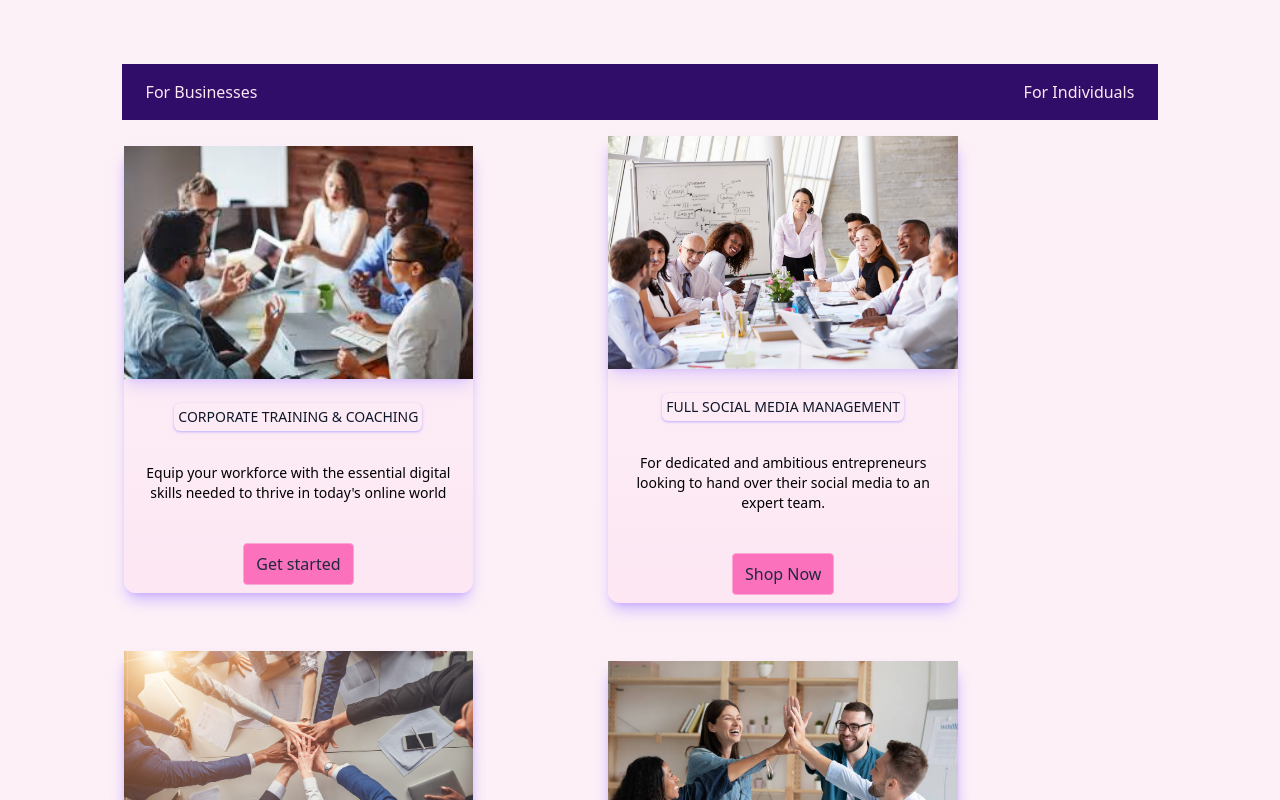
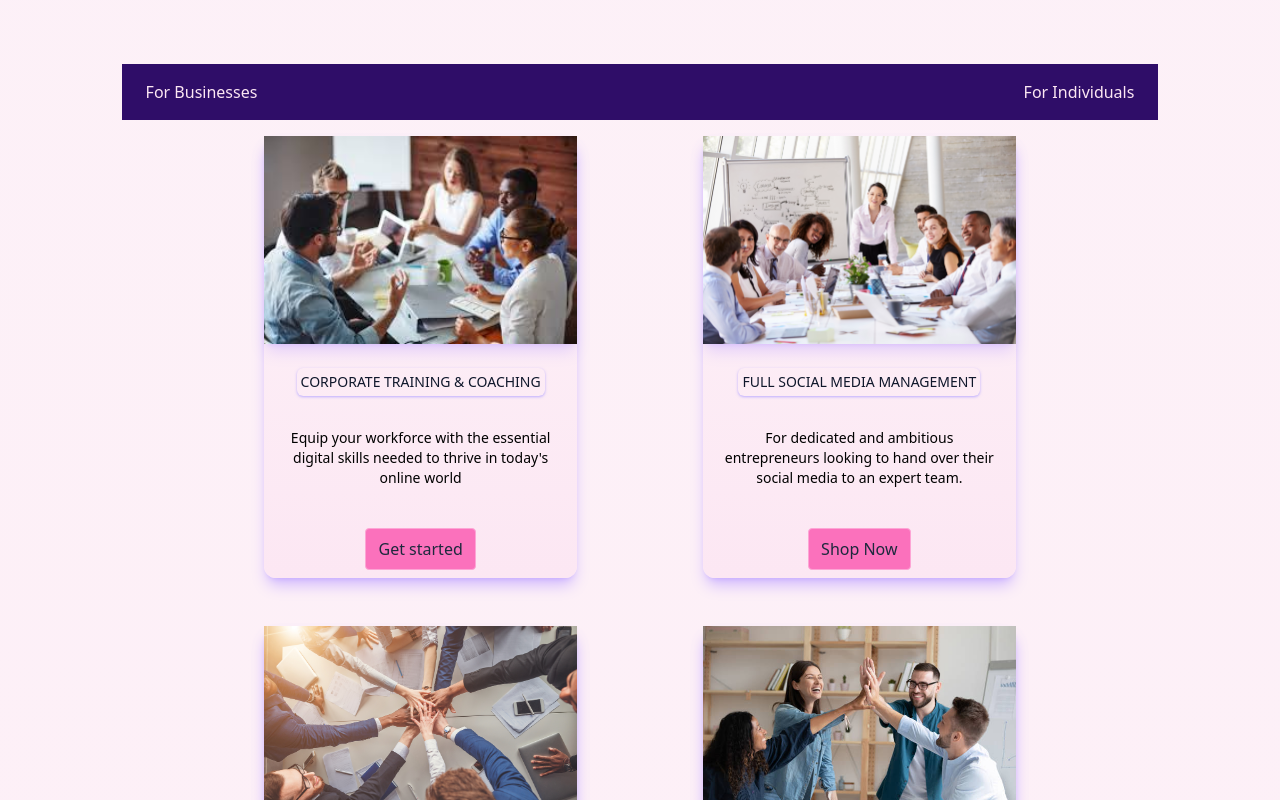
Before and after one commit to MatthewsRicky/shespeaksocial, a Next.js app: page / in a window 1280 px wide. Shown: the part 1420-2220 px from the top of the page. Built offline with nearby package versions, Linux system fonts and the light colour scheme.

Commit message:
main card layout styling

```diff
--- a/components/OptionsCarousel.tsx
+++ b/components/OptionsCarousel.tsx
@@ -39,7 +39,7 @@ const OptionsCarousel = () => {
 				</div>
 
 
-				<div className="">
+				<div className="flex flex-col w-[90%] items-center justify-between">
 					{optionOpen && !individualOpen ? (
 						<ForBusiness />
 					) : (<ForIndividuals />)}
```
